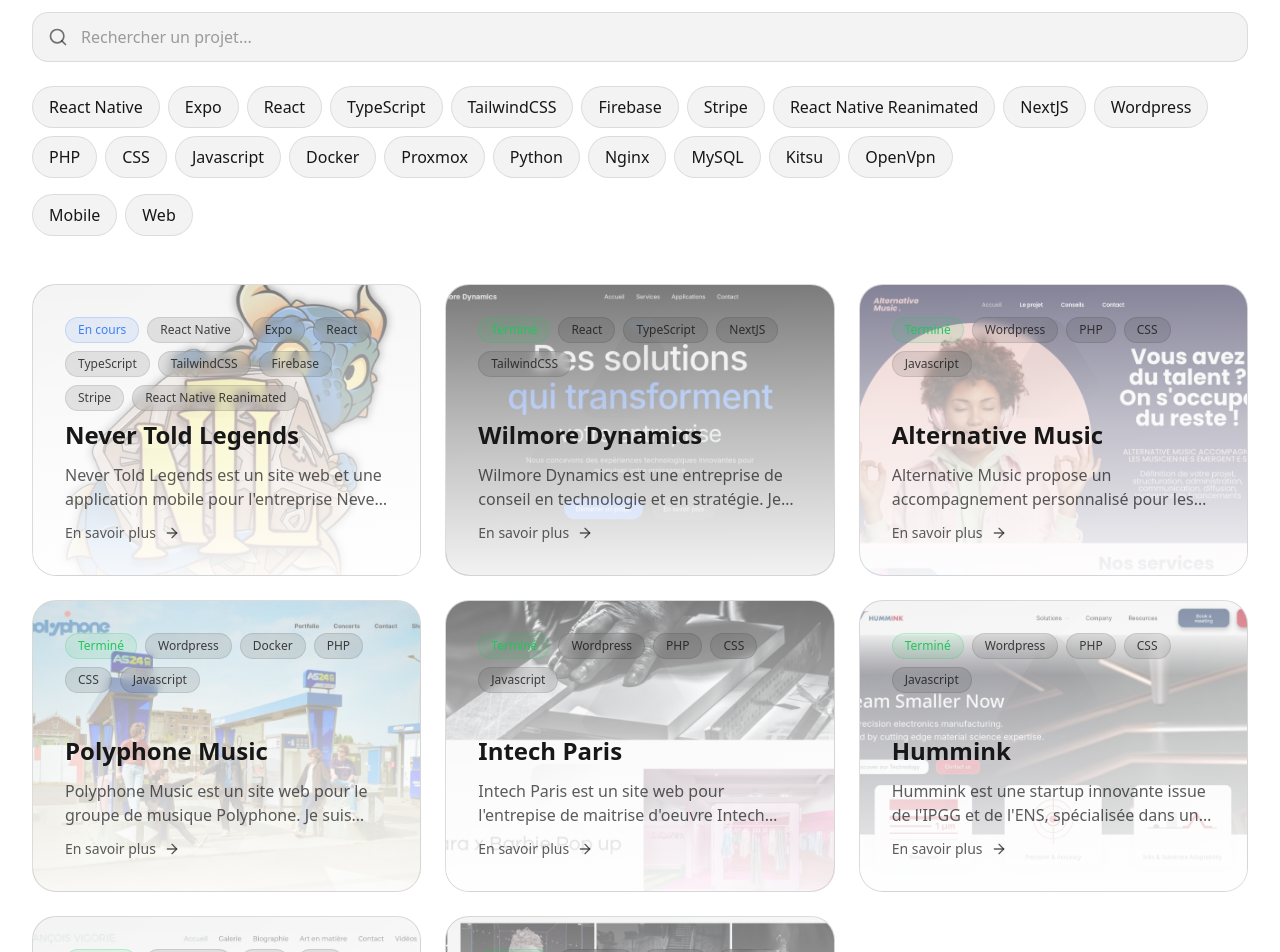
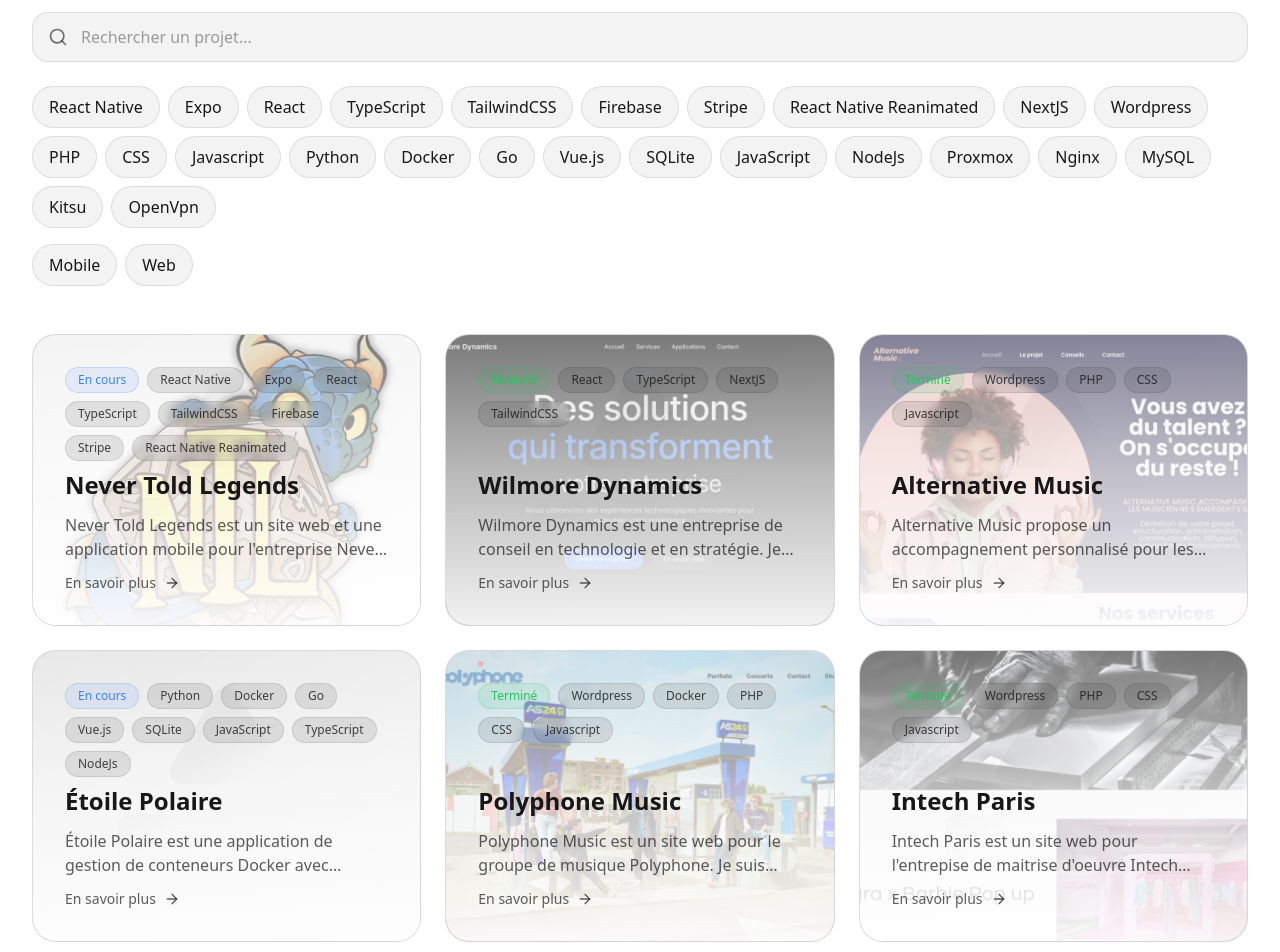
Before and after one commit to eberess/portfolio, a Next.js app: page /projects in a window 1280 px wide. Shown: the part 220-1172 px from the top of the page. Built offline with nearby package versions, Linux system fonts and the light colour scheme.

Commit message:
projet étoile polaire

```diff
--- a/src/app/projects/page.tsx
+++ b/src/app/projects/page.tsx
@@ -78,6 +78,23 @@
     )
   },
   {
+    id: 9,
+    title: "Étoile Polaire",
+    description: "Étoile Polaire est une application de gestion de conteneurs Docker avec support multi-machines.",
+    tags: ["Python", "Docker", "Go", "Vue.js", "SQLite","JavaScript", "TypeScript","NodeJs"],
+    category: 'web',
+    status: 'in-progress',
+    image: "",
+    links: {
+      demo: "https://git.wilmoredynamics.com",
+    },
+    pattern: (
+      <svg className="absolute inset-0 w-full h-full text-foreground/[0.05] [mask-image:linear-gradient(to_bottom_right,white_40%,transparent_50%)]" xmlns="http://www.w3.org/2000/svg" viewBox="0 -960 960 960">
+        <path fill="currentColor" d="m297-581 149-243q6-10 15-14.5t19-4.5q10 0 19 4.5t15 14.5l149 243q6 10 6 21t-5 20q-5 9-14 14.5t-21 5.5H331q-12 0-21-5.5T296-540q-5-9-5-20t6-21ZM700-80q-75 0-127.5-52.5T520-260q0-75 52.5-127.5T700-440q75 0 127.5 52.5T880-260q0 75-52.5 127.5T700-80Zm-580-60v-240q0-17 11.5-28.5T160-420h240q17 0 28.5 11.5T440-380v240q0 17-11.5 28.5T400-100H160q-17 0-28.5-11.5T120-140Z" />
+      </svg>
+    )
+  },
+  {
     id: 3,
     title: "Polyphone Music",
     description: "Polyphone Music est un site web pour le groupe de musique Polyphone. Je suis intervenu pour leur refonte de site web.",
@@ -94,7 +111,6 @@
       </svg>
     )
   },
-
   {
     id: 4,
     title: "Intech Paris",
```
